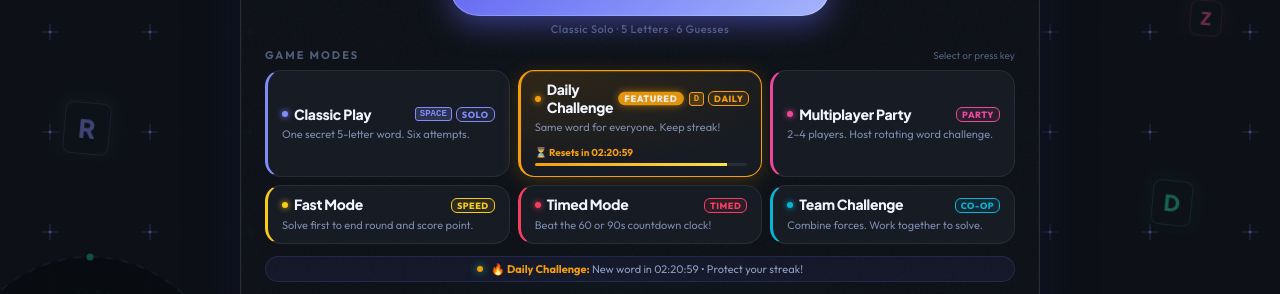
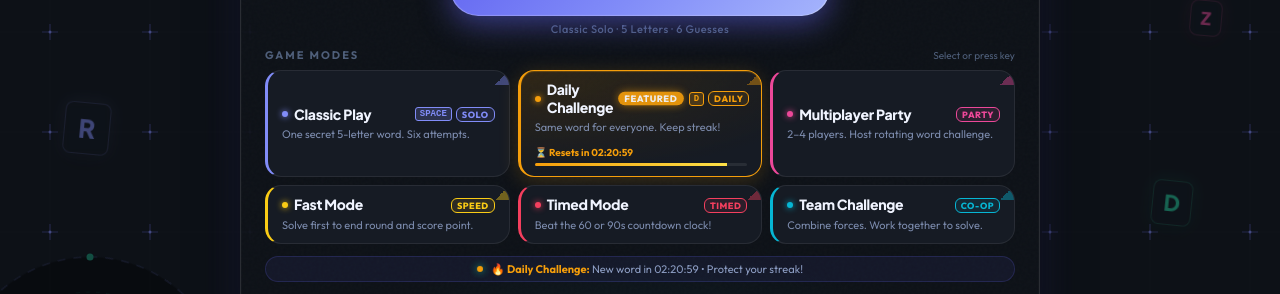
Before and after one commit to bopvinh/Xapxam, a React (Vite) app: page / in a window 1280 px wide. Shown: the part 318-612 px from the top of the page. Built offline with nearby package versions, Linux system fonts and the light colour scheme.

Commit message:
feat(ui): add kinetic chromatic corner vector accents and 3D perspective hover depth to mode cards

```diff
--- a/src/styles/global.css
+++ b/src/styles/global.css
@@ -580,6 +580,7 @@ button:focus-visible {
 }
 
 /* Menu cards */
+/* ── Interactive 3D Card Hover Depth & Chromatic Vector Accent ── */
 .menu-card {
   position: relative;
   background: var(--bg-card);
@@ -594,6 +595,32 @@ button:focus-visible {
   align-items: center;
   transition: transform 0.25s cubic-bezier(0.34, 1.56, 0.64, 1), box-shadow 0.25s ease, border-color 0.25s ease;
   overflow: hidden;
+  perspective: 1000px;
+}
+
+/* Kinetic Card Corner Accent Tick */
+.menu-card::after {
+  content: '';
+  position: absolute;
+  top: 0;
+  right: 0;
+  width: 14px;
+  height: 14px;
+  background: linear-gradient(135deg, transparent 50%, var(--card-accent, var(--accent)) 50%);
+  opacity: 0.4;
+  transition: opacity 0.25s ease, transform 0.25s ease;
+}
+
+.menu-card:hover::after {
+  opacity: 1;
+  transform: scale(1.2);
+}
+
+.menu-card:hover {
+  border-color: rgba(255, 255, 255, 0.22);
+  border-left-color: var(--card-accent, var(--accent-bright));
+  transform: translateY(-3px) scale(1.02);
+  box-shadow: 0 14px 32px -4px rgba(0, 0, 0, 0.7), 0 0 18px var(--card-accent, var(--accent-glow));
 }
 
 .mode-accent-dot {
```
